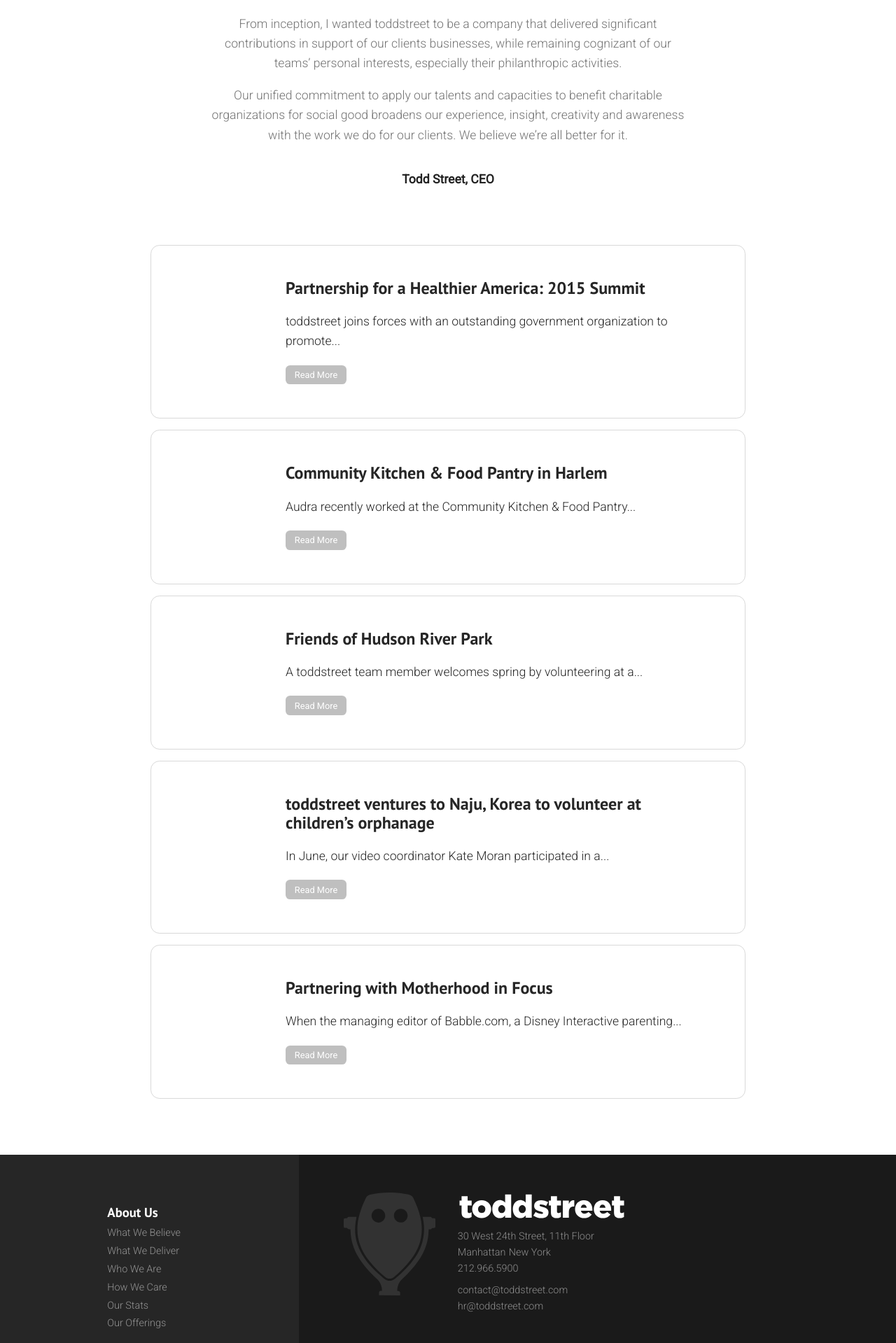
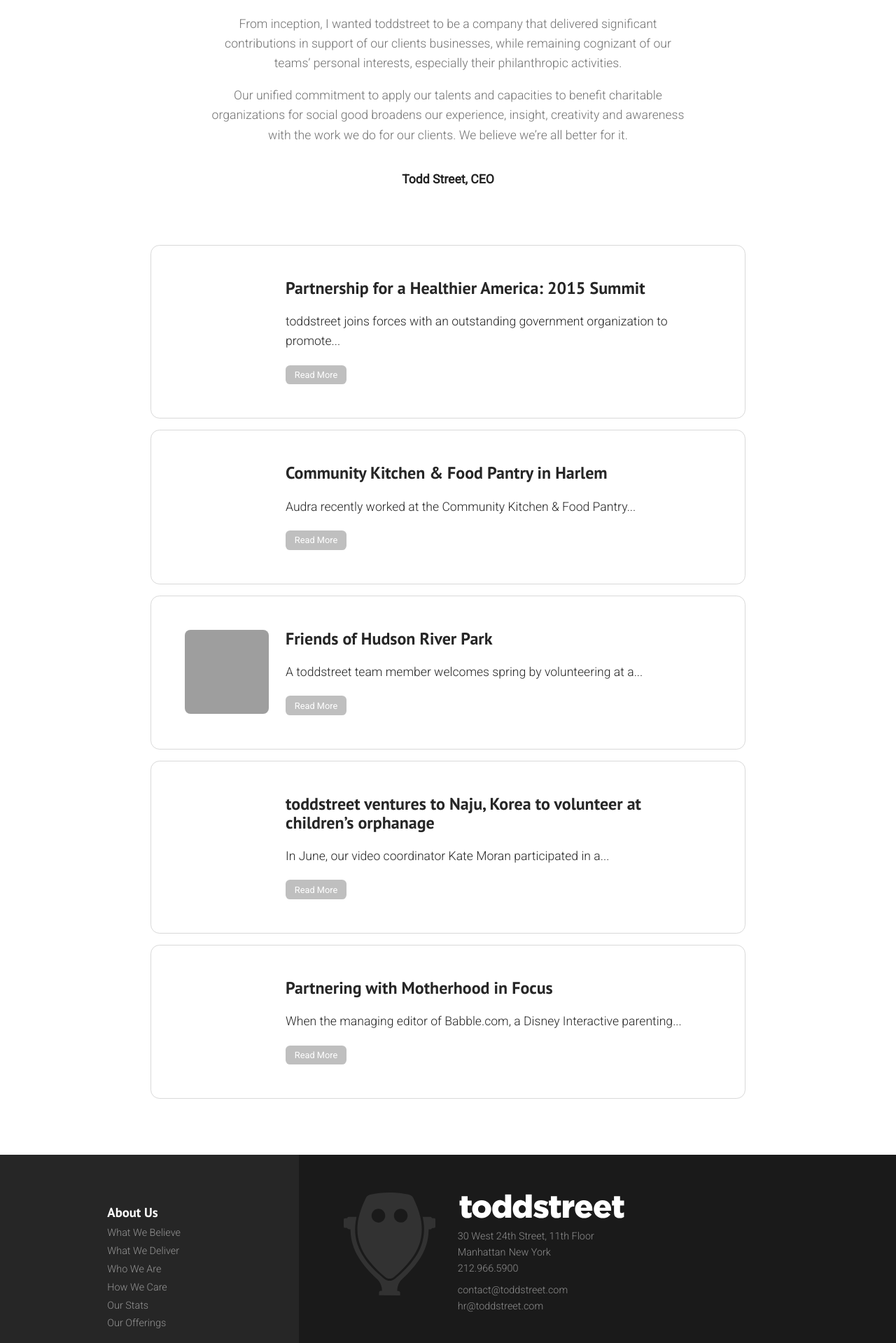
Before and after one commit to toddstreetDev/toddstreetDev.github.io, a Jekyll site: the page built from we_care.markdown, in a window 1280 px wide. Shown: the part 507-2426 px from the top of the page at 70% size. Built offline with Jekyll 4.4.1, drawn with Linux system fonts in a browser that asks for light colours; nearby versions of some CDN libraries.

Commit message:
added images to blog

```diff
--- a/_blog-posts/PFHA-2015-summit.markdown
+++ b/_blog-posts/PFHA-2015-summit.markdown
@@ -1,5 +1,6 @@
 ---
 title: 'Partnership for a Healthier America: 2015 Summit'
+cover-image: '/uploads/PFHA.png'
 overview: true
 ---
 
--- a/_blog-posts/community-kitchen.markdown
+++ b/_blog-posts/community-kitchen.markdown
@@ -2,7 +2,6 @@
 title: Community Kitchen & Food Pantry in Harlem
 overview: true
 cover-image: "/uploads/food_pantry_cover.jpg"
-images:
 ---
 
 Audra recently worked at the Community Kitchen & Food Pantry in Harlem and her service at the kitchen included food prep for hundreds of Harlem residents along with a new task for her of washing dishes! The experience continues to be a rewarding one and she will remain a regular at the kitchen.
--- a/_blog-posts/friends-of-hudson-river-park.markdown
+++ b/_blog-posts/friends-of-hudson-river-park.markdown
@@ -1,6 +1,6 @@
 ---
 title: Friends of Hudson River Park
-images:
+cover-image: '/uploads/hudson-river-park.png'
 ---
 
 A toddstreet team member welcomes spring by volunteering at a city park.
--- a/_blog-posts/korea-volunteer.markdown
+++ b/_blog-posts/korea-volunteer.markdown
@@ -1,7 +1,7 @@
 ---
 title: toddstreet ventures to Naju, Korea to volunteer at children’s orphanage
 overview: true
-images:
+cover-image: '/uploads/Kate_KoreaTrip_2-150x150.jpg'
 ---
 
 In June, our video coordinator Kate Moran participated in a month-long internship through SWS (Social Welfare Society, Inc.) in South Korea, volunteering with one of their affiliated orphanages, the Ehwa Infant Reception Center, in Naju, a small town in the South Jeolla Province of South Korea. The orphanage provides a loving home for nearly 50 young children, ranging from infancy to 5 years of age. Kate assisted in childcare responsibilities, including accompanying children on trips to the medical office.
--- a/_blog-posts/motherhood-in-focus.markdown
+++ b/_blog-posts/motherhood-in-focus.markdown
@@ -1,6 +1,6 @@
 ---
 title: Partnering with Motherhood in Focus
-images:
+cover-image: '/uploads/motherhood_in_focus.jpg'
 ---
 
 When the managing editor of Babble.com, a Disney Interactive parenting website, reached out to us about supporting a pro-bono initiative for Mother’s Day, we jumped on the opportunity. Babble’s Motherhood in Focus campaign honors hard-working, single moms from low-income NYC communities who are rarely in photos with their kids; instead, they are always the ones taking the photos.
```
Also changed, not shown: _uploads/Kate_KoreaTrip_2-150x150.jpg (added), _uploads/PFHA.png (added), _uploads/motherhood_in_focus.jpg (added), 10 other files.
